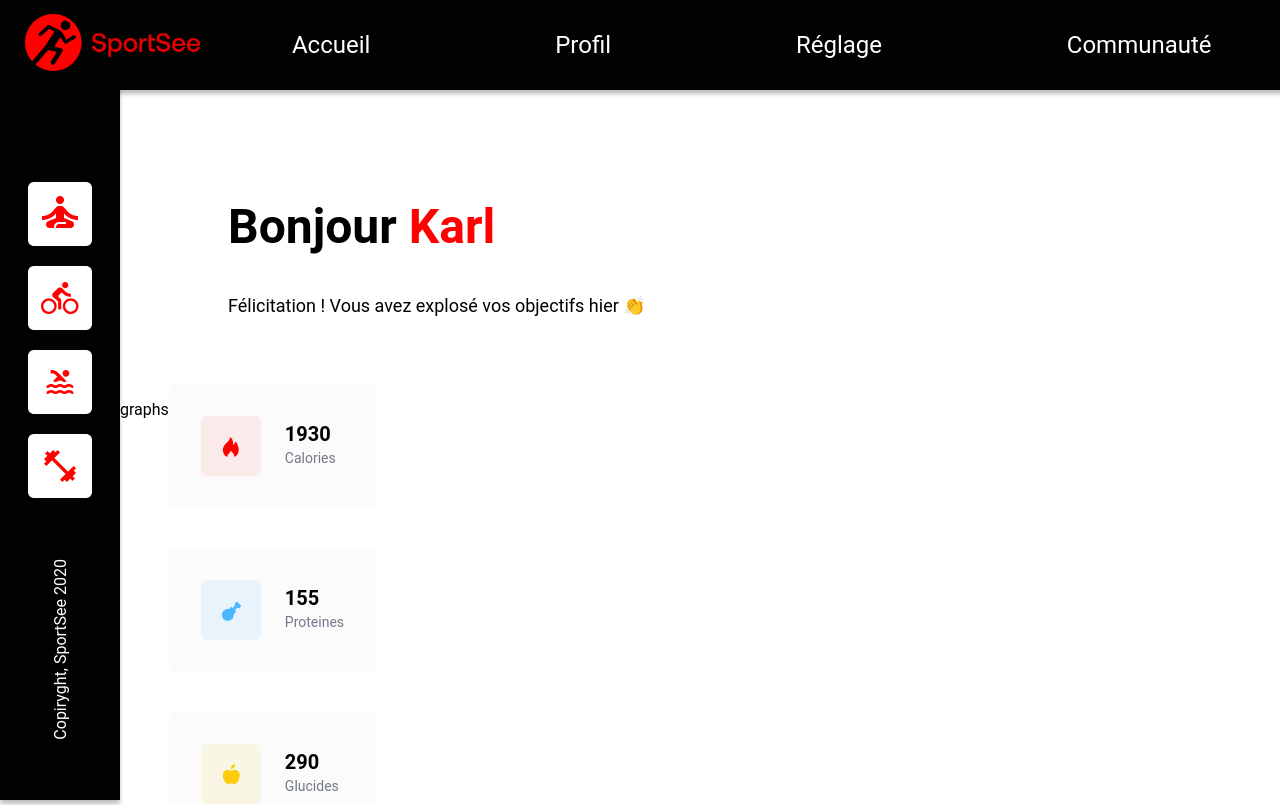
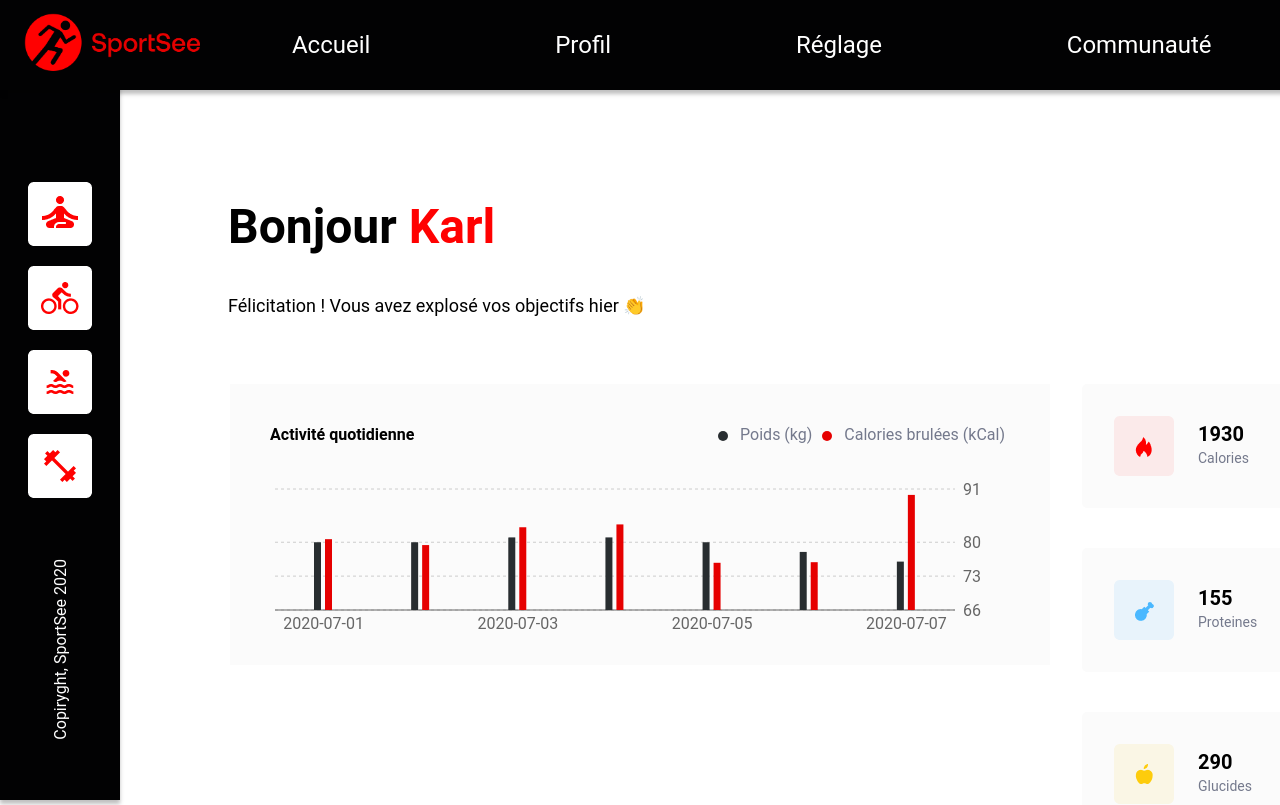
Before and after one commit to thaisrodez/OpenClassroom-P12-Front, a React (Create React App) app: page / in a window 1280 px wide. Shown: the top 805 px of the page. Built offline with nearby package versions, Linux system fonts and the light colour scheme.

Commit message:
feat(graphs): daily activities graph

```diff
--- /dev/null
+++ b/src/Components/DailyActivities.jsx
@@ -0,0 +1,94 @@
+/* eslint-disable react/prop-types */
+import { userActivity } from '../mockedDatas/mockedData';
+import {
+  BarChart,
+  XAxis,
+  YAxis,
+  Bar,
+  CartesianGrid,
+  Tooltip,
+  Legend,
+} from 'recharts';
+import styled from 'styled-components';
+
+const BarChartBackground = styled.div`
+  background-color: #fbfbfb;
+  padding: 20px 30px 20px 40px;
+`;
+
+const TooltipContainer = styled.div`
+  background-color: #e60000;
+  color: white;
+  padding: 4px 12px;
+  text-align: center;
+  &:focus-visible {
+    outline: 0px;
+  }
+`;
+
+const LegendText = styled.span`
+  color: #74798c;
+  margin-left: 8px;
+`;
+
+function DailyActivities() {
+  const CustomTooltip = ({ active, payload }) => {
+    if (active && payload && payload.length) {
+      return (
+        <TooltipContainer>
+          <p>{`${payload[0].value}kg`}</p>
+          <p>{`${payload[1].value}Kcal`}</p>
+        </TooltipContainer>
+      );
+    }
+
+    return null;
+  };
+
+  const renderColorfulLegendText = (value, entry) => {
+    const { dataKey } = entry;
+    return (
+      <LegendText>
+        {dataKey === 'kilogram' ? 'Poids (kg)' : 'Calories brulées (kCal)'}
+      </LegendText>
+    );
+  };
+
+  return (
+    <BarChartBackground>
+      <h4>Activité quotidienne</h4>
+      <BarChart width={750} height={180} data={userActivity.sessions}>
+        <CartesianGrid vertical={false} strokeDasharray="3 3" />
+        <XAxis dataKey="day" tickLine={false} />
+        <YAxis
+          yAxisId="right"
+          dataKey="kilogram"
+          orientation="right"
+          axisLine={false}
+          tickLine={false}
+          domain={['dataMin -10', 'dataMax + 10']}
+        />
+        <YAxis
+          hide={true}
+          yAxisId="left"
+          orientation="left"
+          dataKey="calories"
+          domain={[0, 'dataMax + 20']}
+        />
+        <Tooltip content={<CustomTooltip />} />
+        <Legend
+          iconType="circle"
+          iconSize={10}
+          verticalAlign="top"
+          align="right"
+          formatter={renderColorfulLegendText}
+          wrapperStyle={{ top: '-40px' }}
+        />
+        <Bar dataKey="kilogram" yAxisId="right" fill="#282D30" barSize={7} />
+        <Bar dataKey="calories" yAxisId="left" fill="#E60000" barSize={7} />
+      </BarChart>
+    </BarChartBackground>
+  );
+}
+
+export default DailyActivities;
--- a/src/Components/Dashboard.jsx
+++ b/src/Components/Dashboard.jsx
@@ -8,7 +8,9 @@ const Main = styled.main`
 `;
 
 const InfosDiv = styled.div`
+  margin: 0px 110px;
   display: flex;
+  gap: 32px;
 `;
 
 function DashBoard() {
--- a/src/Components/GraphSection.jsx
+++ b/src/Components/GraphSection.jsx
@@ -1,5 +1,11 @@
+import DailyActivities from './DailyActivities';
+
 function GraphSection() {
-  return <p>graphs</p>;
+  return (
+    <div>
+      <DailyActivities />
+    </div>
+  );
 }
 
 export default GraphSection;
```
